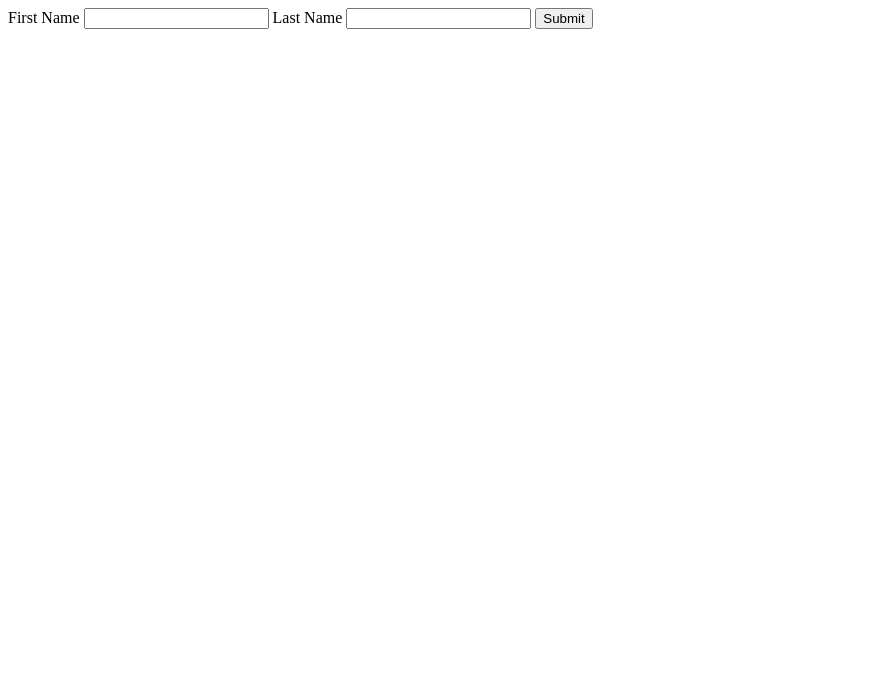
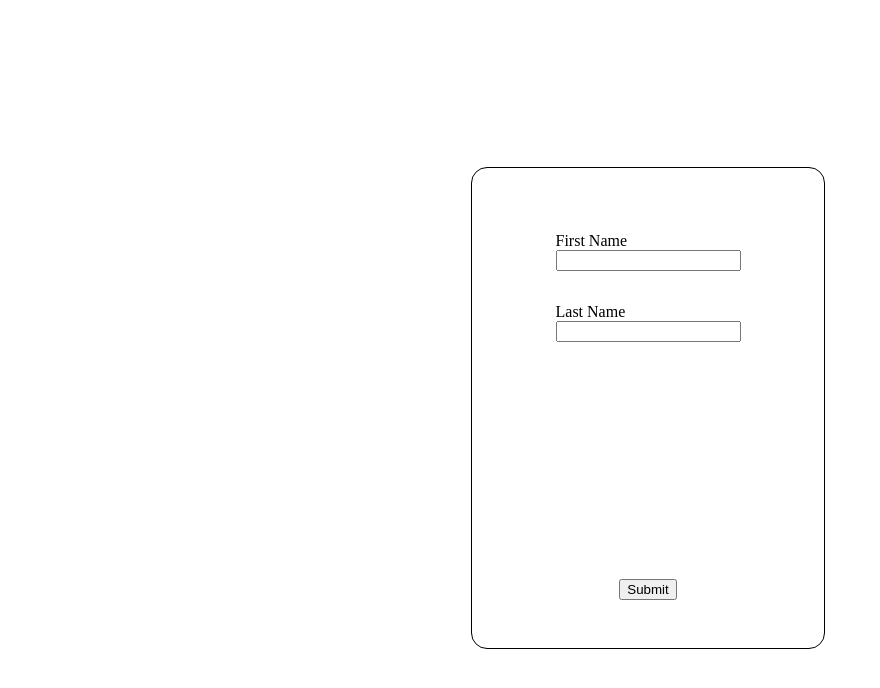
Before and after one commit to RobertShaw1/daily-ui, a plain HTML site: page 001/index.html in a window 1280 px wide. Shown: the whole page, without its empty margins (0-880 px from the left). Drawn offline with Linux system fonts and the light colour scheme.

Commit message:
added basic styling

```diff
--- a/001/index.html
+++ b/001/index.html
@@ -2,19 +2,29 @@
 <html lang="en">
 <head>
   <meta charset="UTF-8">
+  <title>Sign Up</title>
   <meta name="viewport" content="width=device-width, initial-scale=1.0">
-  <meta http-equiv="X-UA-Compatible" content="ie=edge">
-  <title>Sign Up</title>
+  <link rel="stylesheet" href="style.css">
 </head>
 <body>
-  <form action="" method="post">
-    <label for="first-name">First Name</label>
-    <input type="text" name="user" id="first-name">
+  <div class="form-container">
+    <form action="" method="post" id="sign-up">
+      <section class="input">
+        <div class="name-input">
+          <label for="first-name" class="name-label">First Name</label>
+          <input type="text" name="user">
+        </div>
 
-    <label for="last-name">Last Name</label>
-    <input type="text" name="user" id="last-name">
+        <div class="name-input">
+          <label for="last-name" class="name-label">Last Name</label>
+          <input type="text" name="user">
+        </div>
+      </section>
 
-    <button type="submit">Submit</button>
-  </form>
+      <section class="submit">
+        <button type="submit">Submit</button>
+      </section>
+    </form>
+  </div>
 </body>
 </html>
--- /dev/null
+++ b/001/style.css
@@ -0,0 +1,42 @@
+html, body {
+  height: 100%;
+  width: 100%;
+}
+
+.form-container {
+  height: 100%;
+  display: flex;
+  justify-content: center;
+  align-items: center;
+}
+
+.name-input {
+  margin: 1rem 0 1rem 0;
+  display: flex;
+  flex-direction: column;
+}
+
+#sign-up {
+  height: 30rem;
+  width: 22rem;
+  display: flex;
+  justify-content: space-between;
+  align-items: center;
+  flex-direction: column;
+  border-style: solid;
+  border-color: black;
+  border-width: thin;
+  border-radius: 1rem;
+}
+
+#sign-up .input {
+  margin-top: 3rem;
+  display: flex;
+  justify-content: flex-start;
+  flex-direction: column;
+}
+
+
+#sign-up .submit {
+  margin-bottom: 3rem;
+}
```
